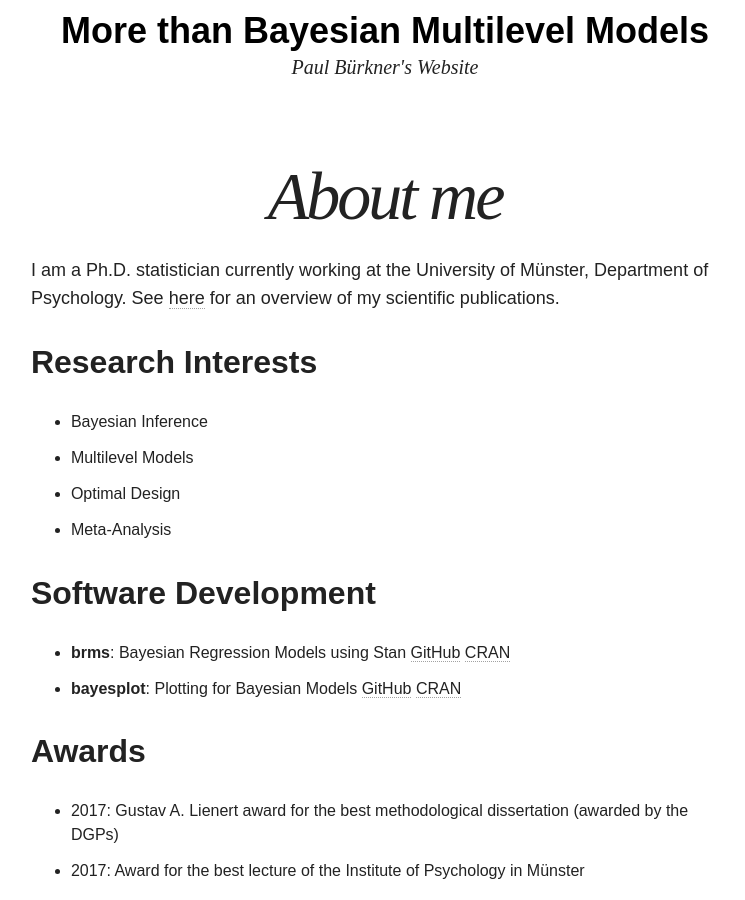
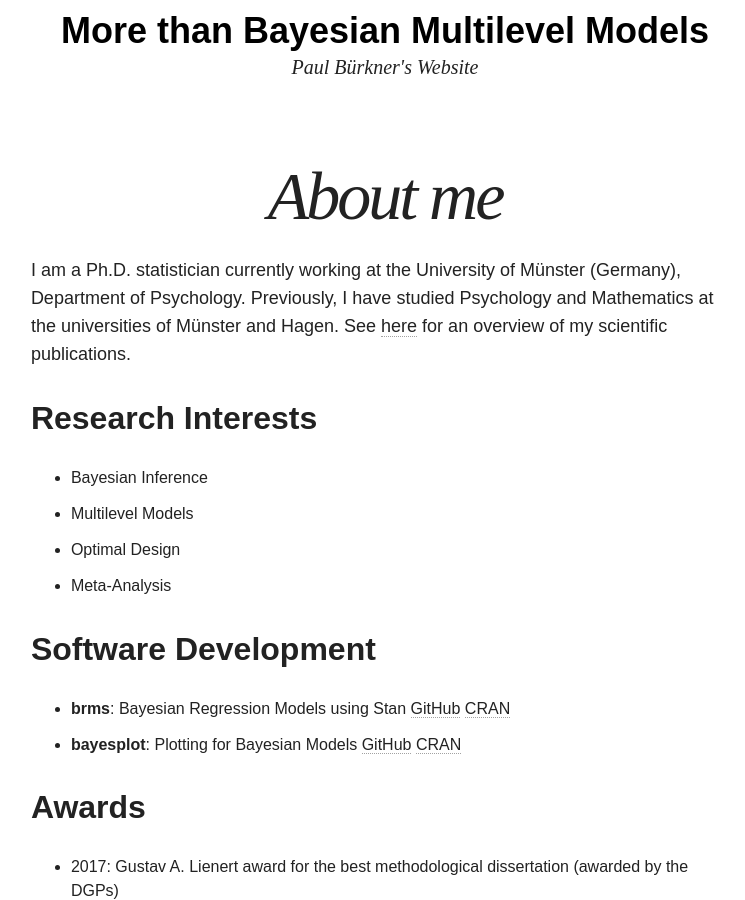
Before and after one commit to paul-buerkner/paul-buerkner.github.io, a Jekyll site: the page built from about/index.md, in a window 1280 px wide and 900 px high, scrolled down 316 px. Shown: the whole window, without its empty margins (255-1000 px from the left). Built offline with Jekyll 4.4.1, drawn with Linux system fonts in a browser that asks for light colours; nearby versions of some CDN libraries.

Commit message:
about: add some general information

```diff
--- a/about/index.md
+++ b/about/index.md
@@ -9,8 +9,7 @@ modified: 2014-08-08T19:44:38.564948-04:00
 #   creditlink: http://wegraphics.net/downloads/free-ultimate-blurred-background-pack/
 ---
 
-I am a Ph.D. statistician currently working at the University of Münster, Department of Psychology.
-See [here](../publications) for an overview of my scientific publications.
+I am a Ph.D. statistician currently working at the University of Münster (Germany), Department of Psychology. Previously, I have studied Psychology and Mathematics at the universities of Münster and Hagen. See [here](../publications) for an overview of my scientific publications.
 
 ## Research Interests
 
```
